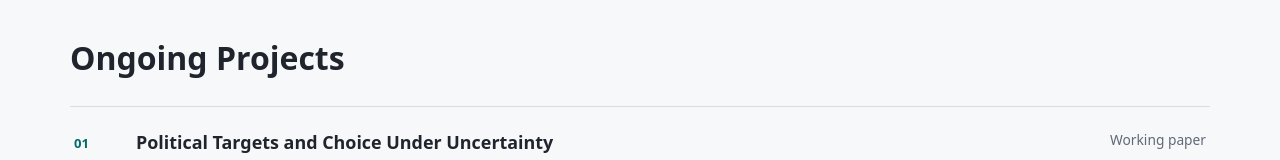
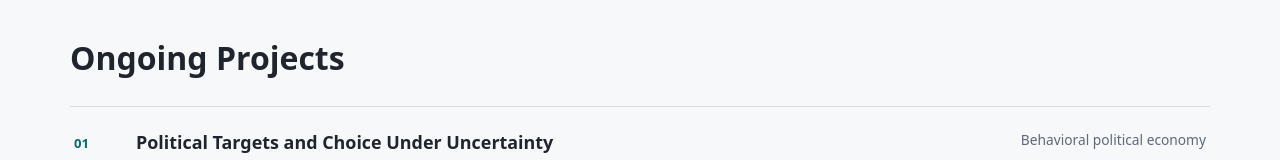
Before and after one commit to mhoeppner89/mhoeppner89.github.io, a plain HTML site: page index.html in a window 1280 px wide. Shown: the part 1140-1300 px from the top of the page. Drawn offline with Linux system fonts and the light colour scheme.

Commit message:
Entslopification

```diff
--- a/index.html
+++ b/index.html
@@ -663,10 +663,11 @@
               </p>
               <div class="paper-links">
                 <a href="papers/political-targets-choice/">View paper</a>
-                <a href="papers/political-targets-choice/political-targets-choice-under-uncertainty.pdf">Download PDF</a>
+                <a href="papers/political-targets-choice/political-targets-choice-under-uncertainty.pdf">Download
+                  PDF</a>
               </div>
             </div>
-            <span class="project-kind">Working paper</span>
+            <span class="project-kind">Behavioral political economy</span>
           </article>
           <article class="project">
             <span class="project-index" aria-hidden="true">02</span>
```
Also changed, not shown: 1 other file.
